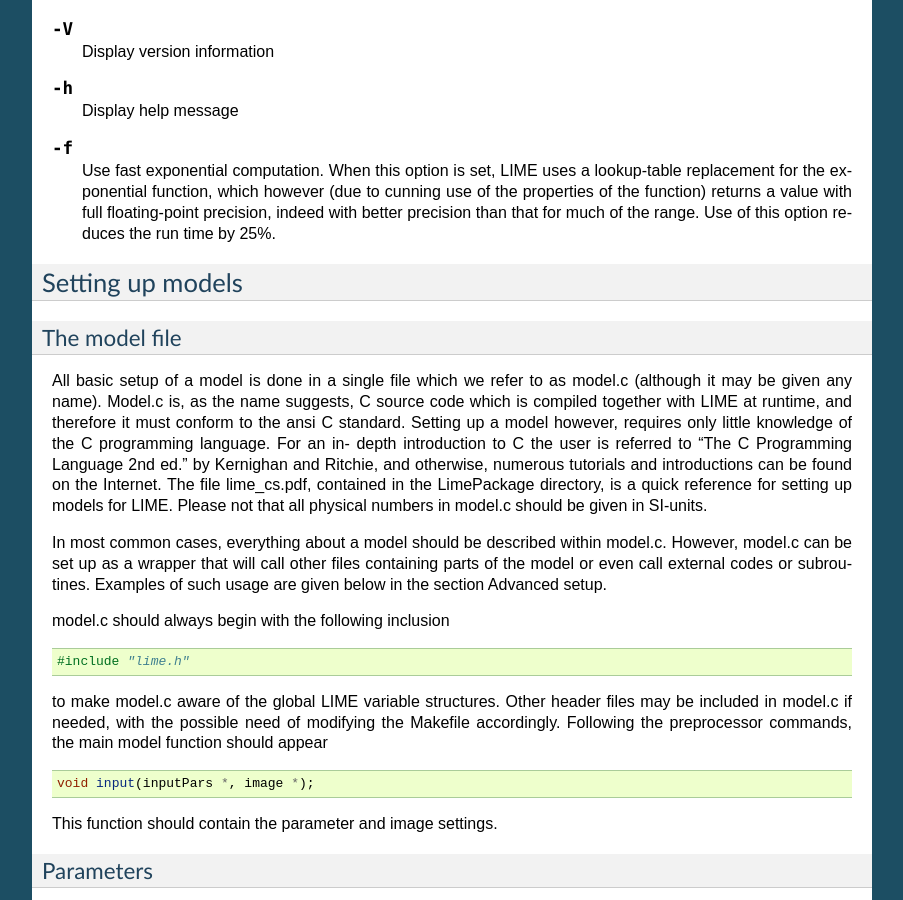
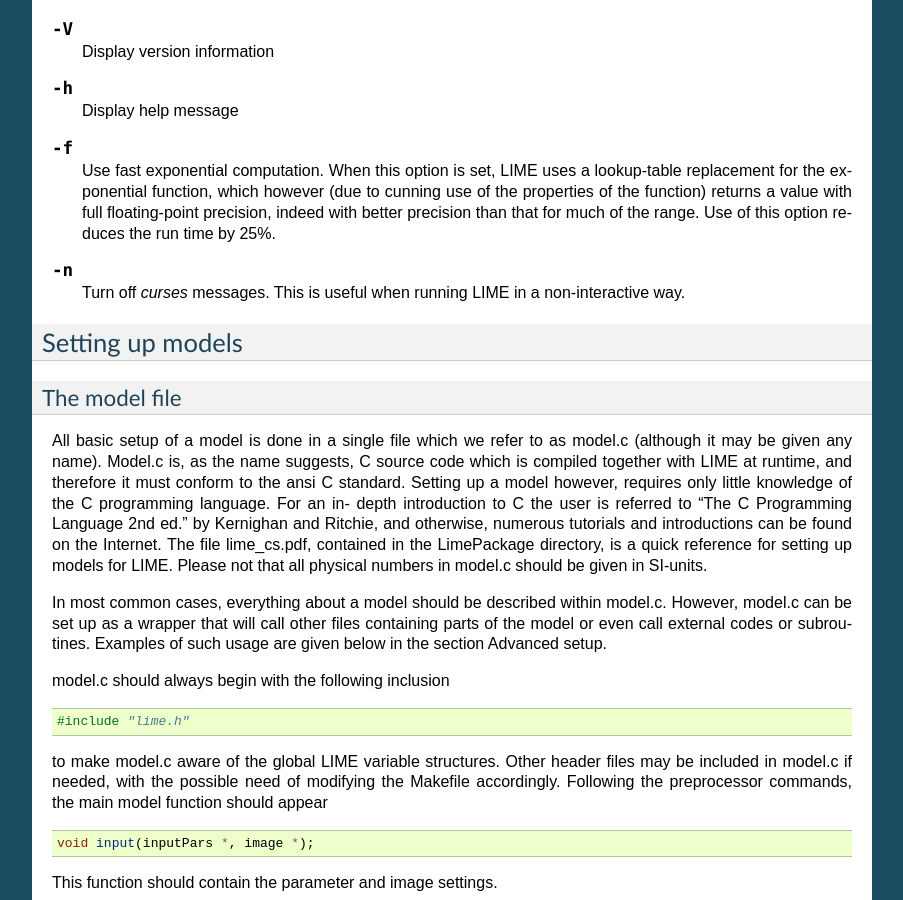
Before and after one commit to lime-rt/lime, a Sphinx documentation site: the page built from doc/usermanual.rst, in a window 1280 px wide and 900 px high, scrolled down 2416 px. Shown: the whole window, without its empty margins (198-1101 px from the left). Built offline with Sphinx 7.4.7, drawn with Linux system fonts in a browser that asks for light colours.

Commit message:
Add an option to turn off curse output

```diff
--- a/doc/usermanual.rst
+++ b/doc/usermanual.rst
@@ -179,6 +179,11 @@
    returns a value with full floating-point precision, indeed with
    better precision than that for much of the range. Use of this
    option reduces the run time by 25%.
+
+.. option:: -n
+
+   Turn off `curses` messages. This is useful when running LIME in a
+   non-interactive way.
 
 Setting up models
 -----------------
```
Also changed, not shown: 1 other file.
